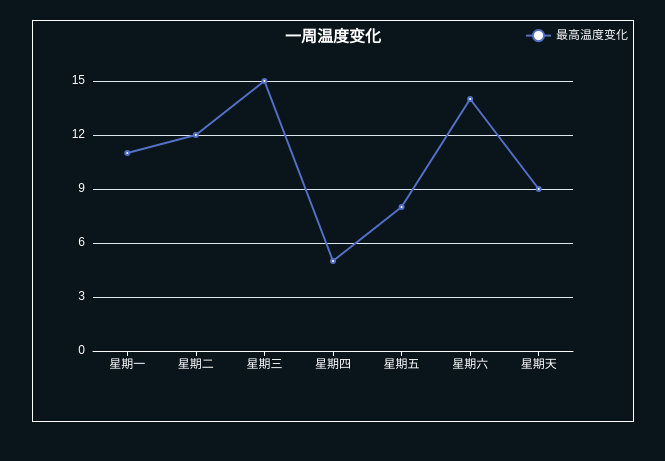
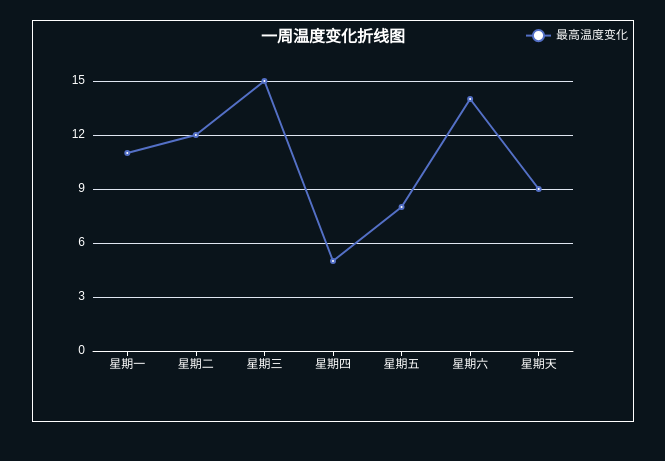
Before and after one commit to Yabea/front, a plain HTML site: page learn echarts/first.html in a window 1280 px wide. Shown: the part 85-546 px from the top of the page, without its empty margins (39-704 px from the left). Drawn offline with nearby package versions, Linux system fonts and the light colour scheme.

Commit message:
添加图注

```diff
--- a/learn echarts/first.html
+++ b/learn echarts/first.html
@@ -21,7 +21,7 @@
  	var myChart = echarts.init(document.getElementById('firstchart'));
 	var option = {
 		title: {
-            text: '一周温度变化',
+            text: '一周温度变化折线图',
             left: 'center',
             top: '1%',
             textStyle: {
```
